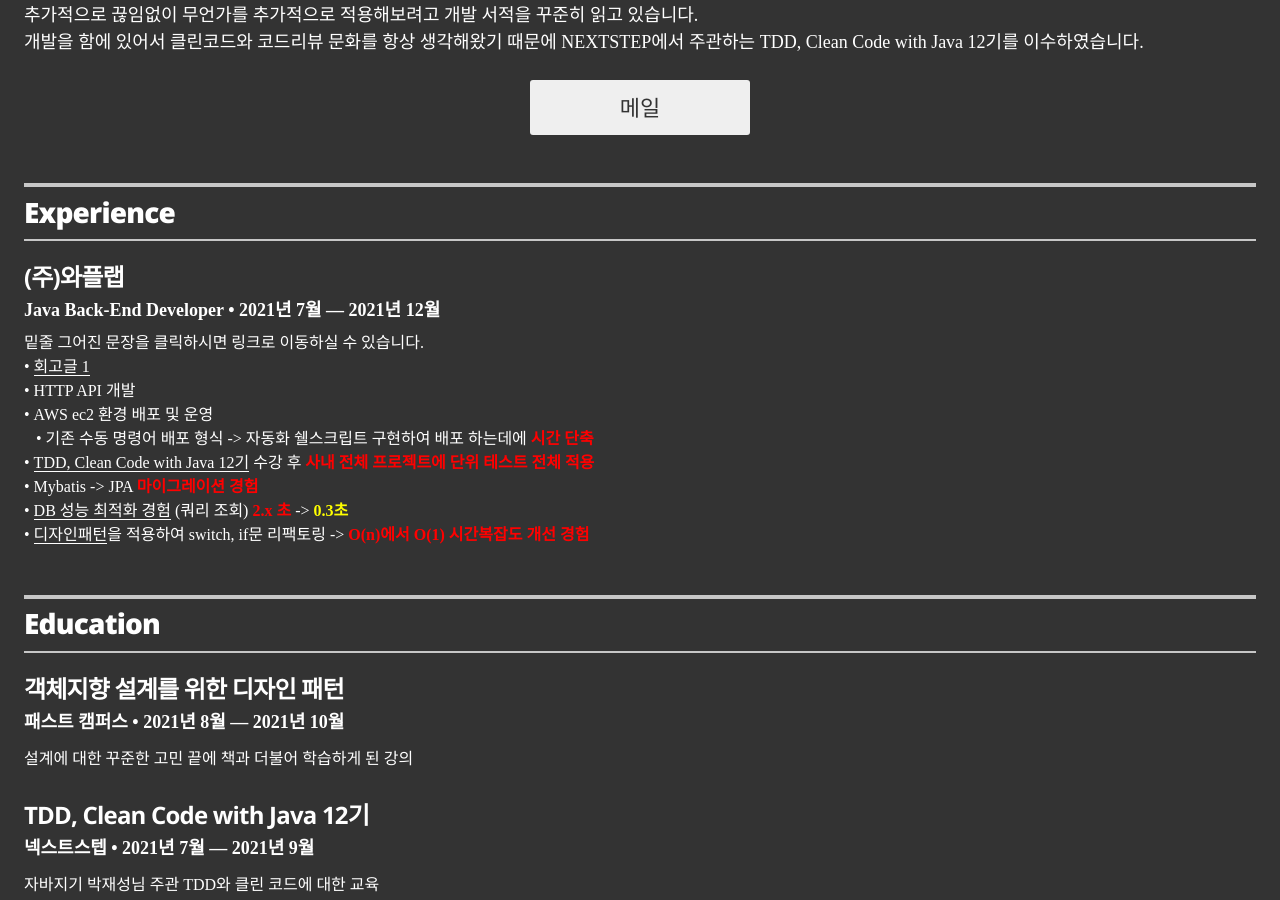
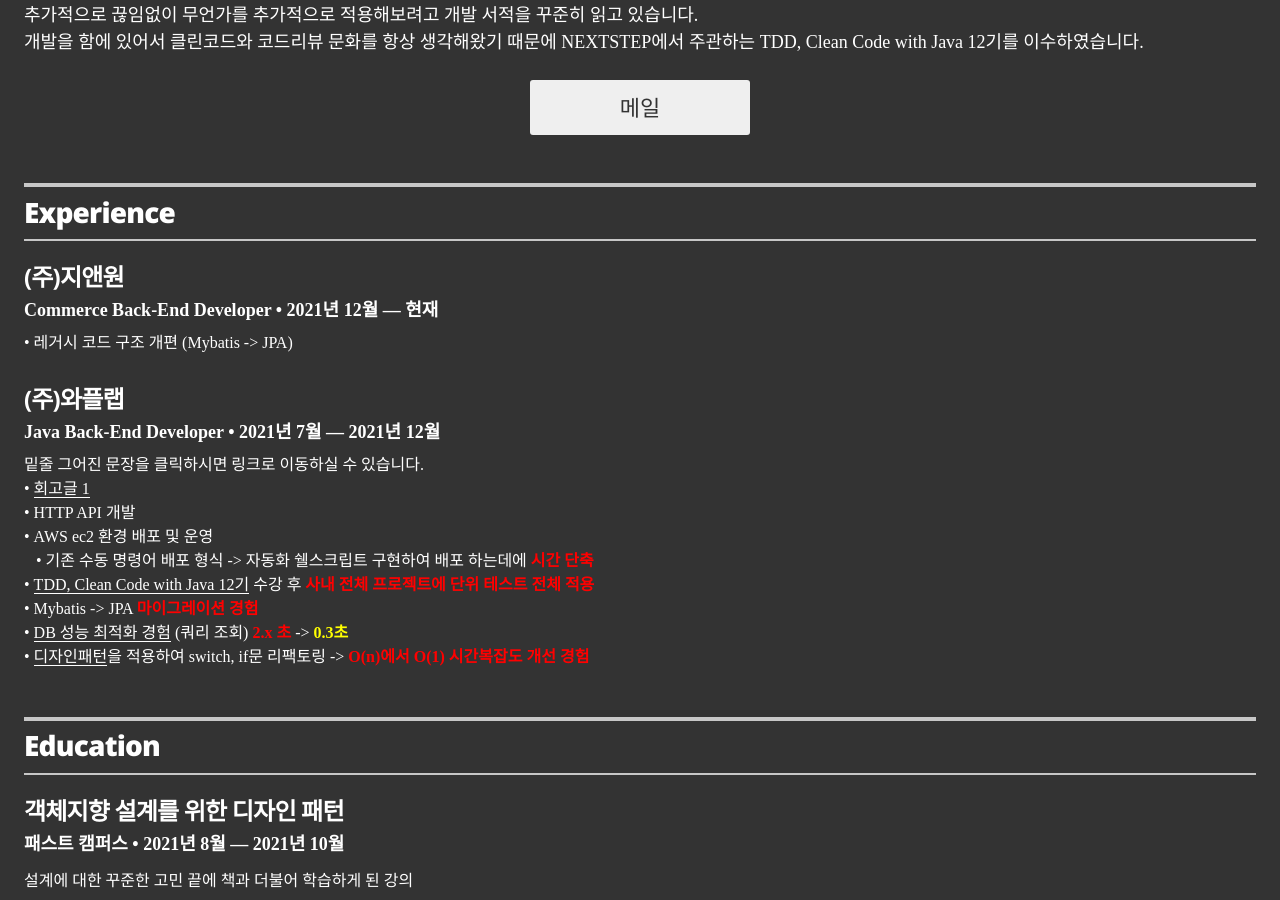
Before and after one commit to lsj8367/resume, a Jekyll site: the page built from index.html, in a window 1280 px wide and 900 px high, scrolled down 437 px. Built offline with Jekyll 4.4.1, drawn with Linux system fonts in a browser that asks for light colours.

Commit message:
:memo: 경력사항 수정

```diff
--- a/_data/experience.yml
+++ b/_data/experience.yml
@@ -1,4 +1,9 @@
 # 경력사항
+- company: (주)지앤원
+  position: Commerce Back-End Developer
+  duration:  2021년 12월 &mdash; 현재
+  summary:
+    - • 레거시 코드 구조 개편 (Mybatis -> JPA)
 
 - company: (주)와플랩
   position: Java Back-End Developer
@@ -13,10 +18,3 @@
     - • Mybatis -> JPA <b style="color:red">마이그레이션 경험</b> <br>
     - • <a href="https://lsj8367.github.io/database/DataBase-index/">DB 성능 최적화 경험</a> (쿼리 조회) <b style="color:red">2.x 초</b> -> <b style="color:yellow">0.3초</b> <br>
     - • <a href="https://github.com/lsj8367/DesignPattern">디자인패턴</a>을 적용하여 switch, if문 리팩토링 -> <b style="color:red">O(n)에서 O(1) 시간복잡도 개선 경험</b>
-
-# - company: (주)이노데일
-#   position: Java/JSP Web Developer
-#   duration: 2021년 2월 &mdash; 2021년 6월 # 연차
-#   summary:
-#     - • 공공기관 si프로젝트 경험 <br>
-#     - • 경력이 얼마 되지 않지만 일찍 관두게 된 이유 => 코드의 품질이나 새로운 기술, 성능 개선 등 변화하려는게 보이지 않아 회사와 나의 방향성이 다르게 되어 퇴사 결심
```
